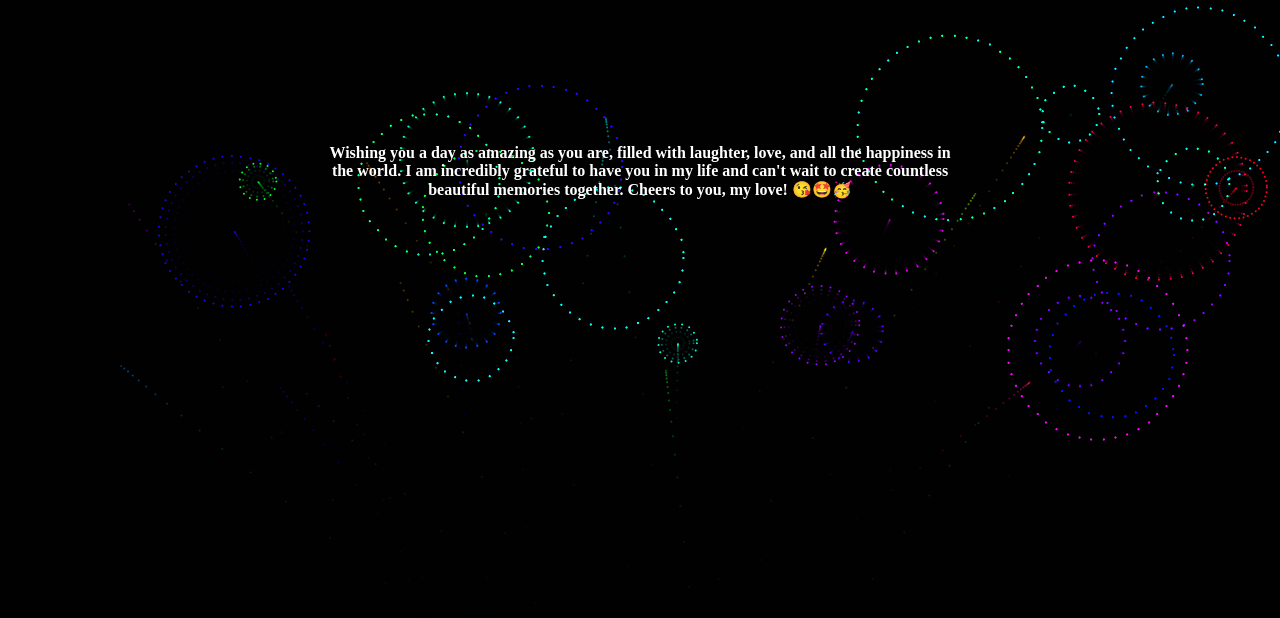
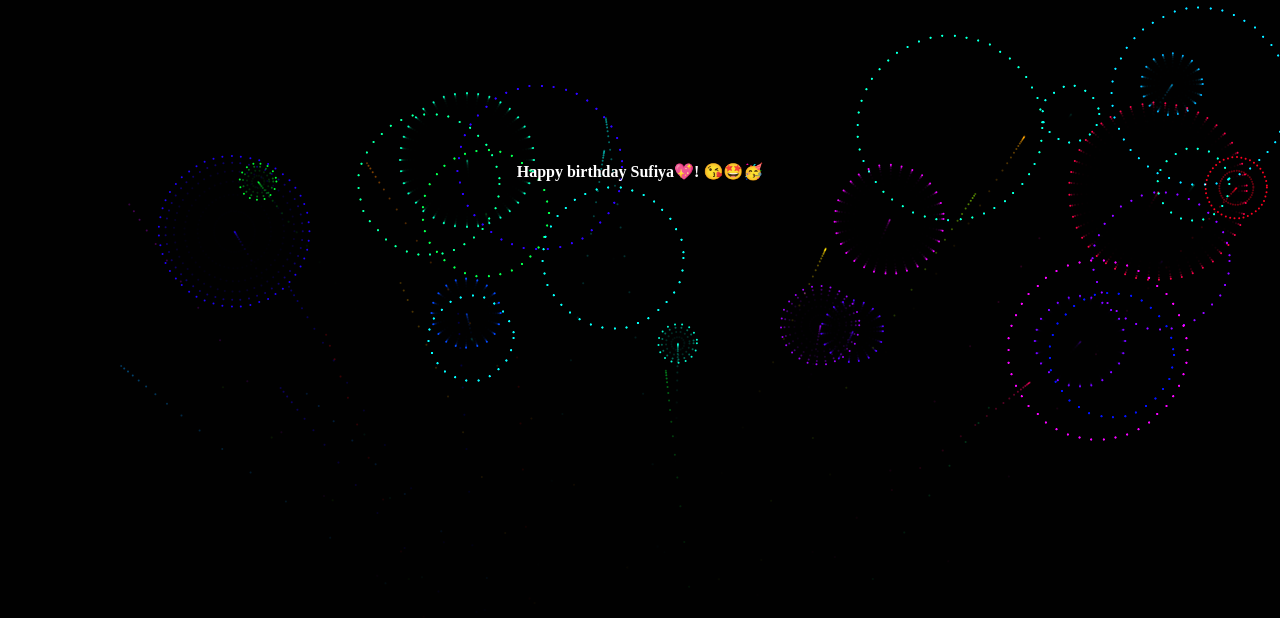
Before and after one commit to sufiyakhalid/sufiyakhalid.github.io, a plain HTML site: page index.html in a window 1280 px wide. Drawn offline with Linux system fonts and the light colour scheme; animation ran at ten frames a second.

Commit message:
Update index.html

```diff
--- a/index.html
+++ b/index.html
@@ -11,7 +11,7 @@
 <body>
     <h1>
         <center>
-            Wishing you a day as amazing as you are, filled with laughter, love, and all the happiness in the world. I am incredibly grateful to have you in my life and can't wait to create countless beautiful memories together. Cheers to you, my love! 😘🤩🥳
+            Happy birthday Sufiya💖! 😘🤩🥳
         </center>
     </h1>
     <canvas id="birthday"></canvas>
```
